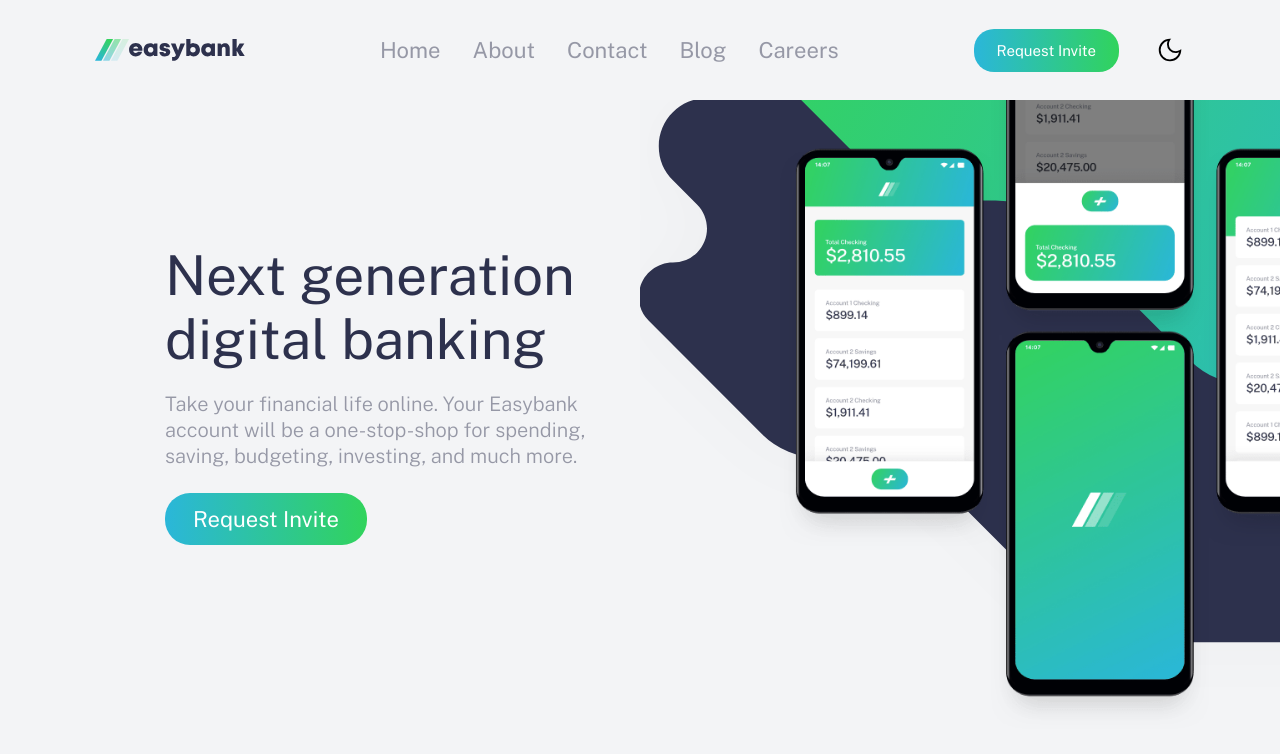
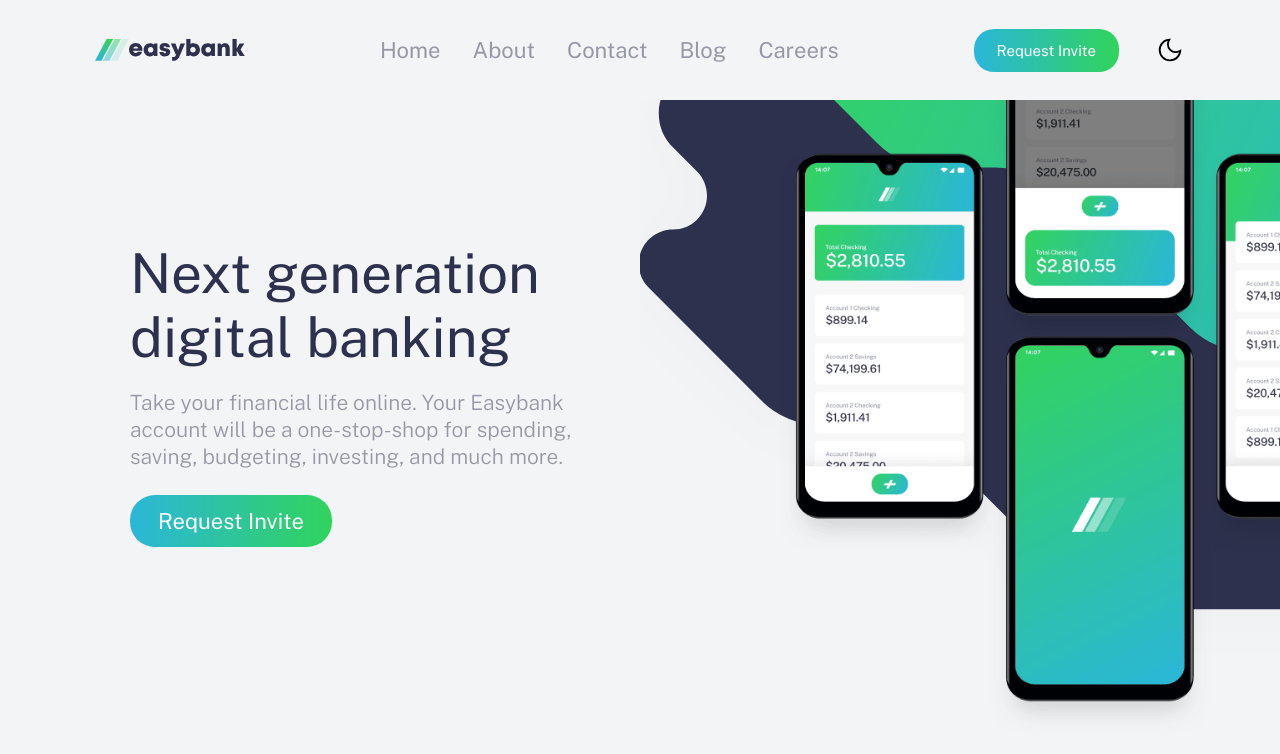
Before and after one commit to Kamasah-Dickson/Easybank-Page, a React (Vite) app: page / in a window 1280 px wide. Shown: the top 754 px of the page. Built offline with nearby package versions, Linux system fonts and the light colour scheme.

Commit message:
fixed max-width at main section

```diff
--- a/src/index.scss
+++ b/src/index.scss
@@ -23,6 +23,7 @@
 	medium: rem(800),
 	large: rem(1024),
 	larger: rem(1100),
+	large-max: rem(1440),
 );
 
 @mixin breakpoints-min($size) {
@@ -51,6 +52,9 @@
 				display: flex;
 				align-content: center;
 				justify-content: center;
+				img {
+					cursor: pointer;
+				}
 			}
 			.logo {
 				width: rem(150);
@@ -77,7 +81,7 @@
 	}
 	@include breakpoints-min(large) {
 		.container {
-			width: min(100% - rem(190), rem(1550));
+			width: min(100% - rem(190), rem(1650));
 
 			nav {
 				.cta {
@@ -133,6 +137,11 @@
 			}
 		}
 	}
+	@include breakpoints-min(large-max) {
+		.container {
+			width: min(100% - rem(190), rem(1440));
+		}
+	}
 }
 
 main {
@@ -151,8 +160,6 @@
 			}
 		}
 		.left-content {
-			max-width: rem(600);
-			margin-inline: auto;
 			text-align: center;
 			h1 {
 				color: var(--Dark-Blue);
@@ -189,6 +196,7 @@
 			}
 		}
 	}
+
 	@include breakpoints-min(larger) {
 		.container {
 			width: min(100%, rem(1900));
@@ -202,7 +210,7 @@
 				order: 1;
 				text-align: left;
 				max-width: rem(530);
-				margin-left: rem(165);
+				margin-left: rem(130);
 				h1 {
 					font-size: rem(55);
 					font-weight: 400;
@@ -210,6 +218,10 @@
 				h1,
 				p {
 					margin-inline: unset;
+				}
+				p {
+					font-size: rem(21);
+					line-height: 1.3;
 				}
 				.cta {
 					font-size: rem(22);
@@ -233,11 +245,22 @@
 					background-size: cover;
 					background-position: left center;
 					scale: 1.1;
-					transform: translateX(rem(100));
+					transform: translate(rem(100), rem(-30));
 				}
 				img {
 					width: 100%;
-					transform: translate(rem(140), rem(-55));
+					transform: translate(rem(140), rem(-50));
+				}
+			}
+		}
+	}
+	@include breakpoints-min(large-max) {
+		.container {
+			margin-left: auto;
+			.left-content {
+				margin-left: rem(170);
+				h1 {
+					font-size: rem(65);
 				}
 			}
 		}
```
